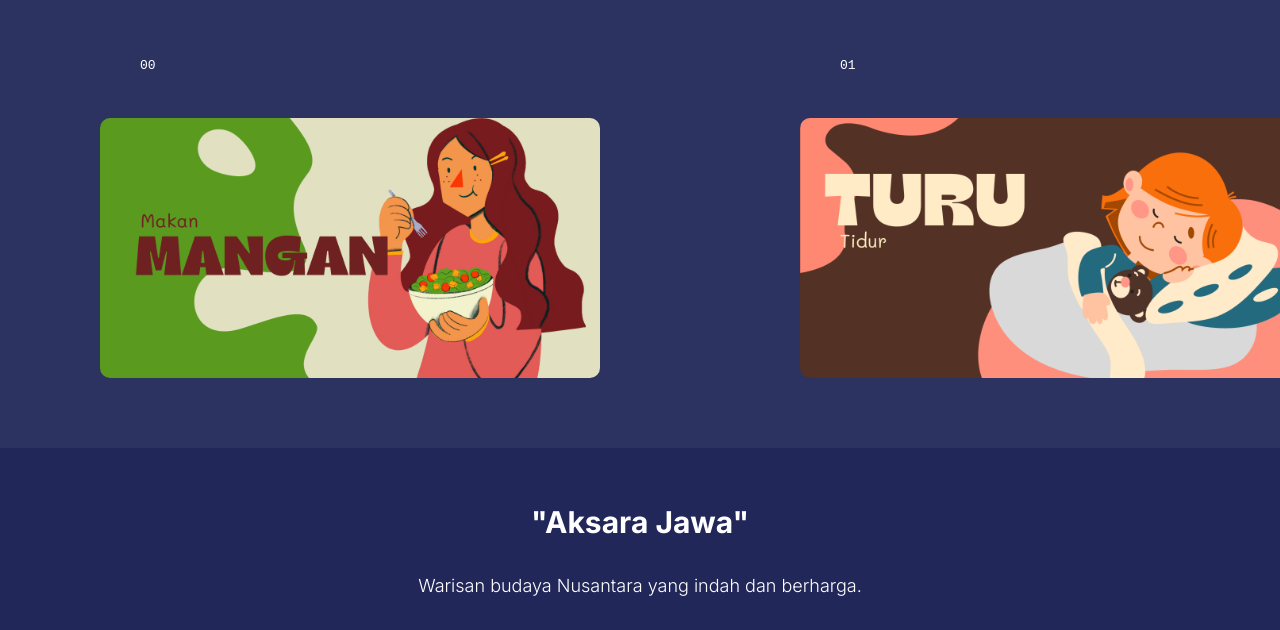
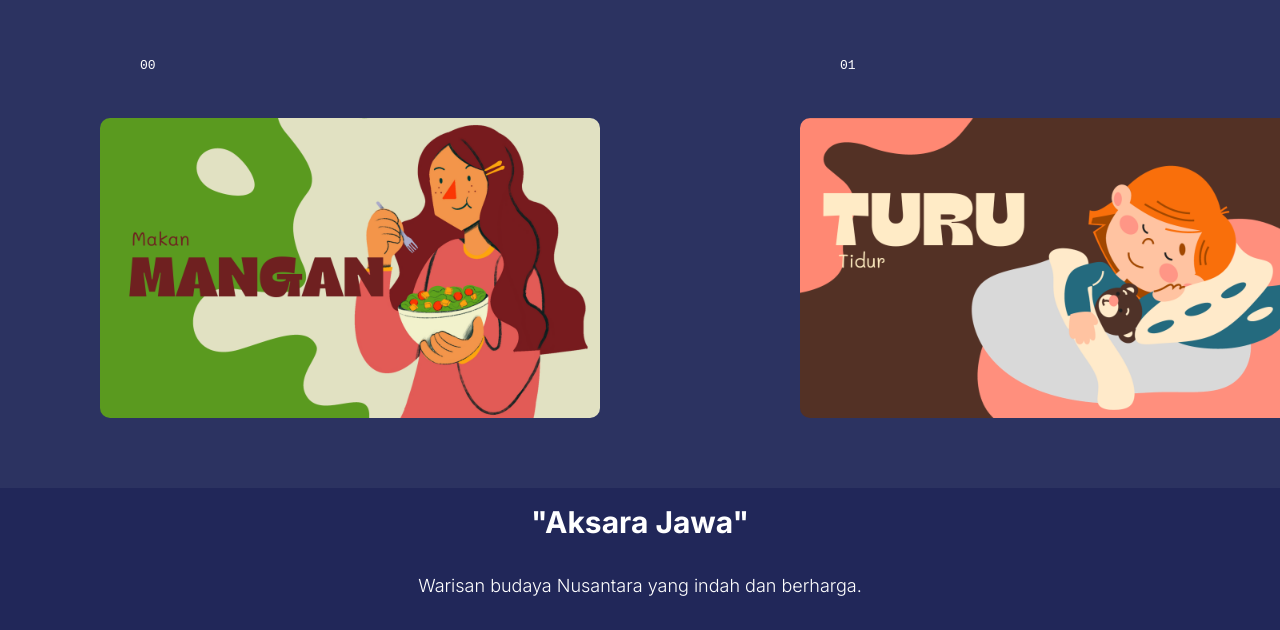
Before and after one commit to princeofverry/Sinau-Web, a Next.js app: page /bahasa in a window 1280 px wide. Shown: the part 752-1382 px from the top of the page. Built offline with nearby package versions, Linux system fonts and the light colour scheme.

Commit message:
update carousel

```diff
--- a/src/app/bahasa/components/carousel.js
+++ b/src/app/bahasa/components/carousel.js
@@ -93,7 +93,7 @@ export function Slider({ items, width = 600, visible = 4, children }) {
 
   const containerStyle = {
     position: "relative",
-    height: "100%",
+    height: "110%",
     width: "100%",
     touchAction: "none",
     overflow: "hidden",
--- a/src/app/bahasa/components/items.js
+++ b/src/app/bahasa/components/items.js
@@ -1,58 +1,34 @@
 export const items = [
     {
-      css: 'url(bahasa1.png)',
-      height: 150,
+      css: 'url(slider1.png)',
+      height: 1500,
     },
     {
-      css: 'url(bahasa2.png)',
+      css: 'url(slider2.png)',
       height: 300,
     },
     {
-      css: 'url(bahasa3.png)',
+      css: 'url(slider3.png)',
       height: 300,
     },
     {
-      css: 'url(bahasa4.png)',
+      css: 'url(slider4.png)',
       height: 300,
     },
     {
-      css: 'url(https://images.pexels.com/photos/1738986/pexels-photo-1738986.jpeg?auto=compress&cs=tinysrgb&dpr=2&h=750&w=1260)',
+      css: 'url(slider5.png)',
       height: 300,
     },
     {
-      css: 'url(https://images.pexels.com/photos/96381/pexels-photo-96381.jpeg?auto=compress&cs=tinysrgb&dpr=2&h=750&w=1260)',
+      css: 'url(slider6.png)',
       height: 300,
     },
     {
-      css: 'url(https://images.pexels.com/photos/1005644/pexels-photo-1005644.jpeg?auto=compress&cs=tinysrgb&dpr=2&h=750&w=1260)',
-      height: 200,
-    },
-    {
-      css: 'url(https://images.pexels.com/photos/227675/pexels-photo-227675.jpeg?auto=compress&cs=tinysrgb&dpr=2&h=750&w=1260)',
+      css: 'url(slider7.png)',
       height: 300,
     },
     {
-      css: 'url(https://images.pexels.com/photos/325185/pexels-photo-325185.jpeg?auto=compress&cs=tinysrgb&dpr=2&h=750&w=1260)',
-      height: 200,
-    },
-    {
-      css: 'url(https://images.pexels.com/photos/327482/pexels-photo-327482.jpeg?auto=compress&cs=tinysrgb&dpr=2&h=750&w=1260)',
-      height: 400,
-    },
-    {
-      css: 'url(https://images.pexels.com/photos/911758/pexels-photo-911758.jpeg?auto=compress&cs=tinysrgb&dpr=2&h=750&w=1260)',
-      height: 200,
-    },
-    {
-      css: 'url(https://images.pexels.com/photos/249074/pexels-photo-249074.jpeg?auto=compress&cs=tinysrgb&dpr=2&h=750&w=1260)',
-      height: 150,
-    },
-    {
-      css: 'url(https://images.pexels.com/photos/310452/pexels-photo-310452.jpeg?auto=compress&cs=tinysrgb&dpr=2&h=750&w=1260)',
-      height: 400,
-    },
-    {
-      css: 'url(https://images.pexels.com/photos/380337/pexels-photo-380337.jpeg?auto=compress&cs=tinysrgb&dpr=2&h=750&w=1260)',
-      height: 200,
+      css: 'url(slider8.png)',
+      height: 300,
     },
   ]
```
